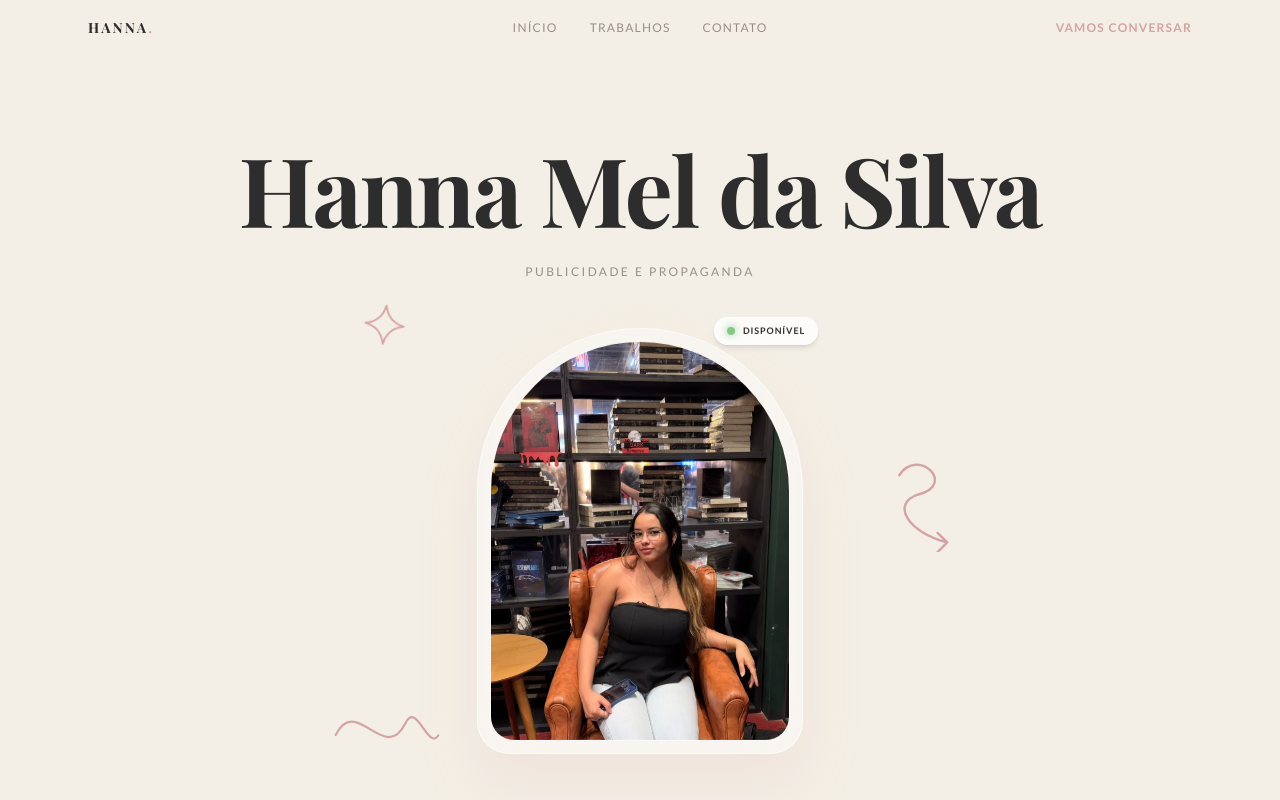
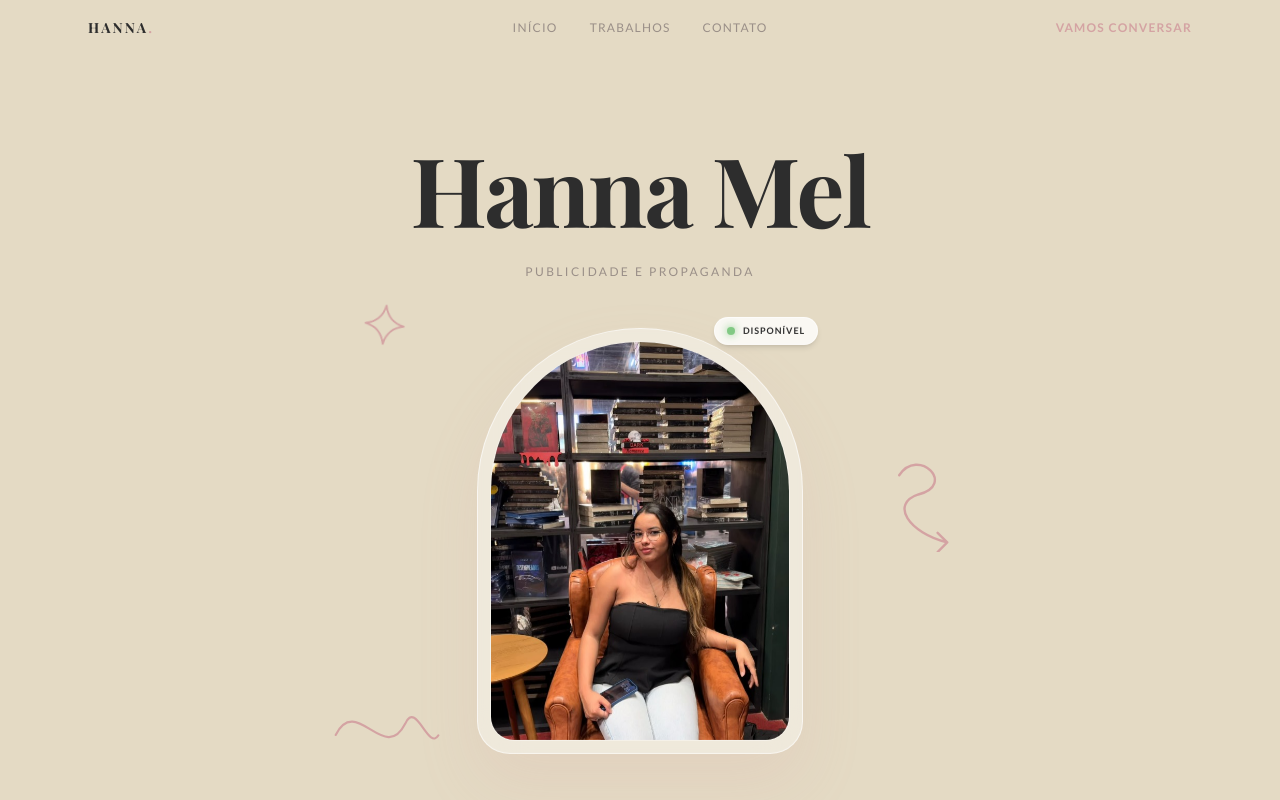
Before and after one commit to martins4936/portfolio-hanna, a Next.js app: page / in a window 1280 px wide. Shown: the top 800 px of the page. Built offline with nearby package versions, Linux system fonts and the light colour scheme.

Commit message:
fix: change background to darker cream and simplify name to Hanna Mel

```diff
--- a/app/globals.css
+++ b/app/globals.css
@@ -1,7 +1,7 @@
 @import "tailwindcss";
 
 @theme {
-  --color-background: #F4EFE6;
+  --color-background: #E4DAC4;
   --color-surface: #F5F1EB;
   --color-surface2: #EDE7DF;
   --color-text: #2D2D2D;
@@ -26,7 +26,7 @@ html {
 }
 
 body {
-  background-color: #F4EFE6;
+  background-color: #E4DAC4;
   color: #2D2D2D;
   font-family: var(--font-body);
   -webkit-font-smoothing: antialiased;
@@ -35,7 +35,7 @@ body {
 
 /* ── Scrollbar personalizada ── */
 ::-webkit-scrollbar { width: 3px; }
-::-webkit-scrollbar-track { background: #F4EFE6; }
+::-webkit-scrollbar-track { background: #E4DAC4; }
 ::-webkit-scrollbar-thumb { background: #D4A3A3; border-radius: 2px; }
 
 /* ── Selection highlight ── */
--- a/app/layout.tsx
+++ b/app/layout.tsx
@@ -22,7 +22,7 @@ const lato = Lato({
 export const metadata: Metadata = {
   title: "Hanna Mel · Social Media & Marketing",
   description:
-    "Portfólio de Hanna Mel da Silva — Social Media, Relações Públicas e Comunicação Estratégica. São Paulo - SP.",
+    "Portfólio de Hanna Mel — Social Media, Relações Públicas e Comunicação Estratégica. São Paulo - SP.",
   openGraph: {
     title: "Hanna Mel · Social Media & Marketing",
     description:
--- a/app/page.tsx
+++ b/app/page.tsx
@@ -6,7 +6,7 @@ import BackToTop from "@/components/BackToTop";
 
 export default function Home() {
   return (
-    <main className="min-h-screen bg-[#F4EFE6] text-[#2D2D2D]">
+    <main className="min-h-screen bg-[#E4DAC4] text-[#2D2D2D]">
       <Header />
       <HeroSection />
       <FeedGrid />
--- a/components/FeedGrid.tsx
+++ b/components/FeedGrid.tsx
@@ -312,7 +312,7 @@ export default function FeedGrid() {
               px-4 py-1.5 rounded-full text-xs font-medium tracking-wide
               active:scale-95 transition-all duration-300 ease-in-out
               ${active === f.key
-                ? "bg-[#2D2D2D] text-[#F4EFE6] shadow-[0_4px_12px_rgba(45,45,45,0.15)]"
+                ? "bg-[#2D2D2D] text-[#E4DAC4] shadow-[0_4px_12px_rgba(45,45,45,0.15)]"
                 : "border border-[#E8E0D8] text-[#9A8F88] hover:border-[#D4A3A3] hover:text-[#D4A3A3] hover:bg-[#F5E6E6]/50"
               }
             `}
--- a/components/Footer.tsx
+++ b/components/Footer.tsx
@@ -23,7 +23,7 @@ export default function Footer() {
           className="flex items-center gap-3 mb-8"
         >
           <span className="w-2 h-2 rounded-full bg-[#D4A3A3]" />
-          <span className="text-[10px] tracking-[0.3em] uppercase text-[#F4EFE6]/60">Contato</span>
+          <span className="text-[10px] tracking-[0.3em] uppercase text-[#E4DAC4]/60">Contato</span>
         </motion.div>
 
         {/* Headline GIGANTE */}
@@ -31,7 +31,7 @@ export default function Footer() {
           initial={{ opacity: 0, y: 30 }}
           animate={inView ? { opacity: 1, y: 0 } : {}}
           transition={{ duration: 0.7, delay: 0.1 }}
-          className="font-[family-name:var(--font-display)] text-5xl sm:text-7xl md:text-[5rem] text-[#F4EFE6] leading-[1.05] mb-8 tracking-tight"
+          className="font-[family-name:var(--font-display)] text-5xl sm:text-7xl md:text-[5rem] text-[#E4DAC4] leading-[1.05] mb-8 tracking-tight"
         >
           A narrativa <br className="hidden sm:block" />
           <span className="text-[#D4A3A3] italic font-serif">certa</span> espera por nós.
@@ -42,9 +42,9 @@ export default function Footer() {
           initial={{ opacity: 0, y: 20 }}
           animate={inView ? { opacity: 1, y: 0 } : {}}
           transition={{ duration: 0.7, delay: 0.2 }}
-          className="text-sm sm:text-base text-[#F4EFE6]/70 max-w-lg mb-12 leading-relaxed"
+          className="text-sm sm:text-base text-[#E4DAC4]/70 max-w-lg mb-12 leading-relaxed"
         >
-          Disponível para estágios, projetos freelance e novas oportunidades em <span className="text-[#F4EFE6] font-semibold">Comunicação, Marketing e Criação</span>.
+          Disponível para estágios, projetos freelance e novas oportunidades em <span className="text-[#E4DAC4] font-semibold">Comunicação, Marketing e Criação</span>.
         </motion.p>
 
         {/* CTAs */}
@@ -66,13 +66,13 @@ export default function Footer() {
             href="https://www.linkedin.com/in/hanna-mel-62406b267/"
             target="_blank"
             rel="noopener noreferrer"
-            className="w-full sm:w-auto px-8 py-4 bg-transparent border border-[#F4EFE6]/30 text-[#F4EFE6] rounded-full font-bold text-sm hover:bg-[#F4EFE6] hover:text-[#2D2D2D] transition-all duration-300 active:scale-95"
+            className="w-full sm:w-auto px-8 py-4 bg-transparent border border-[#E4DAC4]/30 text-[#E4DAC4] rounded-full font-bold text-sm hover:bg-[#E4DAC4] hover:text-[#2D2D2D] transition-all duration-300 active:scale-95"
           >
             LinkedIn ↗
           </a>
           <a
             href="mailto:hannamell26@gmail.com"
-            className="w-full sm:w-auto px-8 py-4 bg-transparent border border-[#F4EFE6]/30 text-[#F4EFE6] rounded-full font-bold text-sm hover:bg-[#F4EFE6] hover:text-[#2D2D2D] transition-all duration-300 active:scale-95"
+            className="w-full sm:w-auto px-8 py-4 bg-transparent border border-[#E4DAC4]/30 text-[#E4DAC4] rounded-full font-bold text-sm hover:bg-[#E4DAC4] hover:text-[#2D2D2D] transition-all duration-300 active:scale-95"
           >
             E-mail ↗
           </a>
@@ -83,9 +83,9 @@ export default function Footer() {
           initial={{ opacity: 0 }}
           animate={inView ? { opacity: 1 } : {}}
           transition={{ duration: 0.7, delay: 0.6 }}
-          className="w-full pt-8 border-t border-[#F4EFE6]/10 flex flex-col sm:flex-row justify-between items-center gap-4 text-[10px] tracking-widest uppercase text-[#F4EFE6]/40"
+          className="w-full pt-8 border-t border-[#E4DAC4]/10 flex flex-col sm:flex-row justify-between items-center gap-4 text-[10px] tracking-widest uppercase text-[#E4DAC4]/40"
         >
-          <p>© {new Date().getFullYear()} Hanna Mel da Silva</p>
+          <p>© {new Date().getFullYear()} Hanna Mel</p>
           <p>São Paulo · SP · Brasil</p>
         </motion.div>
       </div>
--- a/components/Header.tsx
+++ b/components/Header.tsx
@@ -33,8 +33,8 @@ export default function Header() {
       transition={{ duration: 0.5 }}
       className={`fixed top-0 left-0 right-0 z-50 transition-all duration-300 ${
         scrolled
-          ? "bg-[#F4EFE6]/90 backdrop-blur-lg border-b border-[#E8E0D8] shadow-[0_1px_20px_rgba(45,45,45,0.06)]"
-          : "bg-[#F4EFE6]"
+          ? "bg-[#E4DAC4]/90 backdrop-blur-lg border-b border-[#E8E0D8] shadow-[0_1px_20px_rgba(45,45,45,0.06)]"
+          : "bg-[#E4DAC4]"
       }`}
     >
       <div className="max-w-6xl mx-auto px-6 h-14 flex items-center justify-between">
@@ -104,7 +104,7 @@ export default function Header() {
             animate={{ opacity: 1, height: "auto" }}
             exit={{ opacity: 0, height: 0 }}
             transition={{ duration: 0.25, ease: "easeOut" }}
-            className="md:hidden bg-[#F4EFE6] border-t border-[#E8E0D8] overflow-hidden"
+            className="md:hidden bg-[#E4DAC4] border-t border-[#E8E0D8] overflow-hidden"
           >
             <div className="flex flex-col px-6 py-5 gap-5">
               {navLinks.map((l) => (
--- a/components/HeroSection.tsx
+++ b/components/HeroSection.tsx
@@ -27,7 +27,7 @@ export default function HeroSection() {
         className="relative z-10 flex flex-col items-center text-center mb-12"
       >
         <h1 className="font-[family-name:var(--font-display)] font-bold text-5xl md:text-7xl lg:text-8xl text-[#2D2D2D] leading-tight tracking-tight mb-4">
-          Hanna Mel da Silva
+          Hanna Mel
         </h1>
         <p className="text-[10px] sm:text-xs tracking-[0.2em] uppercase text-[#9A8F88] font-medium">
           PUBLICIDADE E PROPAGANDA
--- a/components/ProfilePhoto.tsx
+++ b/components/ProfilePhoto.tsx
@@ -122,7 +122,7 @@ export default function ProfilePhoto() {
           >
             <Image
               src="/hanna.jpg"
-              alt="Hanna Mel da Silva"
+              alt="Hanna Mel"
               fill
               className="object-cover"
               style={{ objectPosition: `${posX}% ${posY}%` }}
--- a/components/ProfileSection.tsx
+++ b/components/ProfileSection.tsx
@@ -34,7 +34,7 @@ export default function ProfileSection() {
             className="w-28 h-28 md:w-36 md:h-36 rounded-full p-[3px]"
             style={{ background: "linear-gradient(135deg, #D4A3A3, #c8848490)" }}
           >
-            <div className="w-full h-full rounded-full bg-[#EDE7DF] flex items-center justify-center overflow-hidden border-2 border-[#F4EFE6]">
+            <div className="w-full h-full rounded-full bg-[#EDE7DF] flex items-center justify-center overflow-hidden border-2 border-[#E4DAC4]">
               {/* Substitua por <Image src="/hanna.jpg" .../> quando tiver foto */}
               <span className="font-[family-name:var(--font-display)] font-bold text-3xl text-[#D4A3A3] select-none">
                 HM
@@ -42,7 +42,7 @@ export default function ProfileSection() {
             </div>
           </div>
           {/* Disponível */}
-          <span className="absolute bottom-1 right-1 w-4 h-4 bg-[#7BC67E] rounded-full border-2 border-[#F4EFE6]" />
+          <span className="absolute bottom-1 right-1 w-4 h-4 bg-[#7BC67E] rounded-full border-2 border-[#E4DAC4]" />
         </div>
 
         {/* Info ──────────────────────────────────────── */}
@@ -52,7 +52,7 @@ export default function ProfileSection() {
           <div>
             <p className="text-[#9A8F88] text-sm font-medium mb-0.5">@hannamell</p>
             <h1 className="font-[family-name:var(--font-display)] font-bold text-2xl md:text-3xl text-[#2D2D2D]">
-              Hanna Mel da Silva
+              Hanna Mel
             </h1>
             {/* Localização */}
             <p className="text-xs text-[#9A8F88] mt-1 flex items-center justify-center md:justify-start gap-1">
```
